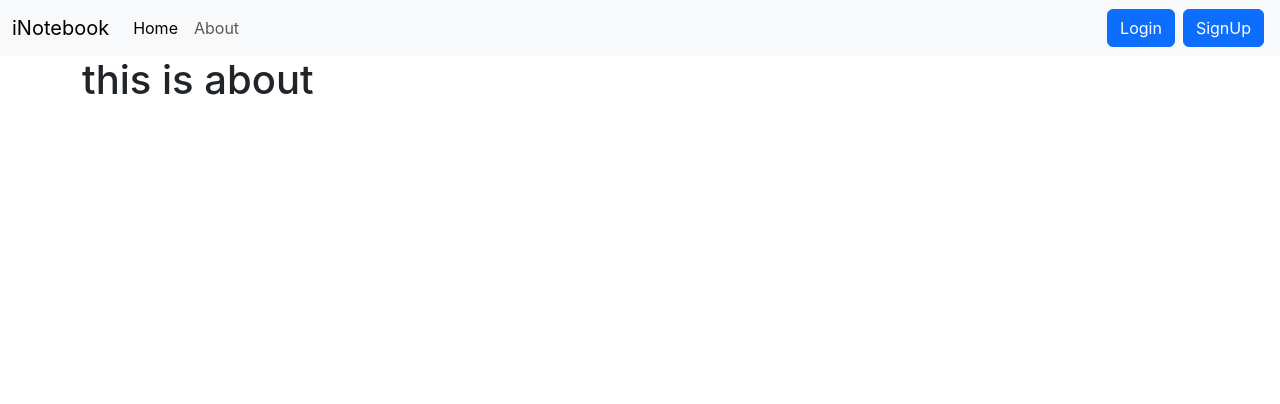
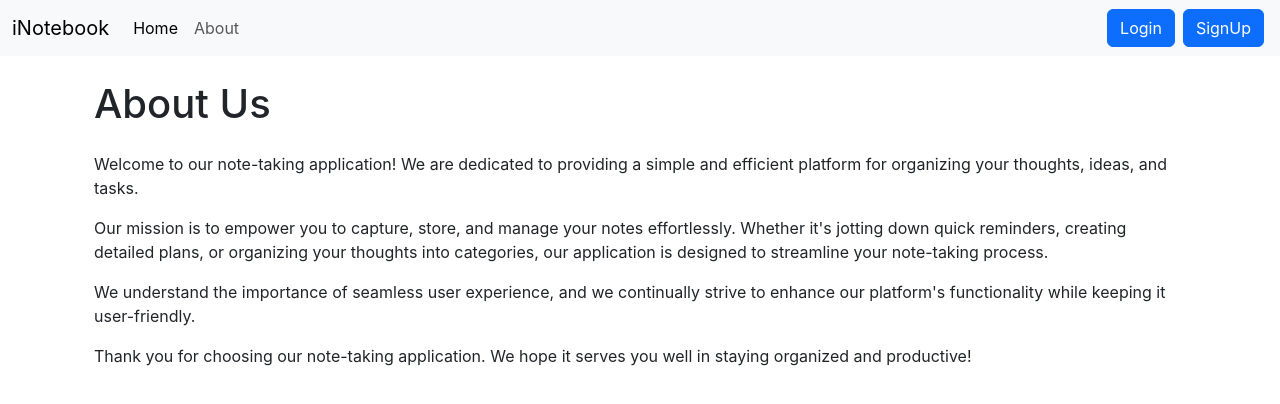
Before and after one commit to PandeyHarish/inotebook, a React (Create React App) app: page /about in a window 1280 px wide. Shown: the top 404 px of the page. Built offline with nearby package versions, Linux system fonts and the light colour scheme.

Commit message:
created logout and displayed notes according to users refactored the code a little bit

```diff
--- a/src/App.js
+++ b/src/App.js
@@ -27,14 +27,14 @@ const App = () => {
     <>
       <NoteState>
         <BrowserRouter>
-          <Navbar />
+          <Navbar showAlert={showAlert} />
           <Alert alert={alert} />
           <div className="container">
             <Routes>
-              <Route exact path="/" element={<Home showAlert={showAlert}/>} />
-              <Route exact path="/about" element={<About showAlert={showAlert}/>} />
-              <Route exact path="/login" element={<Login showAlert={showAlert}/>} />
-              <Route exact path="/signup" element={<SignUp showAlert={showAlert}/>} />
+              <Route exact path="/" element={<Home showAlert={showAlert} />} />
+              <Route exact path="/about" element={<About showAlert={showAlert} />} />
+              <Route exact path="/login" element={<Login showAlert={showAlert} />} />
+              <Route exact path="/signup" element={<SignUp showAlert={showAlert} />} />
             </Routes>
           </div>
         </BrowserRouter>
--- a/src/components/About.js
+++ b/src/components/About.js
@@ -1,12 +1,28 @@
-import React , {useContext} from 'react'
-import noteContext from '../context/notes/NotesContext'
+import React from "react";
+
 const About = () => {
-const a  = useContext(noteContext);
   return (
-    <div>
-      <h1>this is about {a.name}</h1>
+    <div className="container mt-4">
+      <div className="row">
+        <div className="col">
+          <h1 className="mb-4">About Us</h1>
+          <p>
+            Welcome to our note-taking application! We are dedicated to providing a simple and efficient platform for organizing your thoughts, ideas,
+            and tasks.
+          </p>
+          <p>
+            Our mission is to empower you to capture, store, and manage your notes effortlessly. Whether it's jotting down quick reminders, creating
+            detailed plans, or organizing your thoughts into categories, our application is designed to streamline your note-taking process.
+          </p>
+          <p>
+            We understand the importance of seamless user experience, and we continually strive to enhance our platform's functionality while keeping
+            it user-friendly.
+          </p>
+          <p>Thank you for choosing our note-taking application. We hope it serves you well in staying organized and productive!</p>
+        </div>
+      </div>
     </div>
-  )
-}
+  );
+};
 
-export default About
+export default About;
--- a/src/components/EditModal.js
+++ b/src/components/EditModal.js
@@ -1,10 +1,7 @@
-import React,{useContext} from "react";
-import noteContext from "../context/notes/NotesContext";
+import React from "react";
 import "../css/index.css";
 
-
 const EditModal = (props) => {
-   const { notes, getNotes} = useContext(noteContext);
   const { showModal, closeModal, handleFormSubmit, onChange, note } = props;
   const handleCloseModal = () => {
     closeModal(); // Call the closeModal function passed via props
@@ -12,12 +9,11 @@ const EditModal = (props) => {
 
   const handleSubmit = (event) => {
     handleFormSubmit(event); // Call the handleFormSubmit function passed via props
-
   };
 
   const onchange = (event) => {
     onChange(event);
-  }
+  };
 
   return (
     <div>
--- a/src/components/Navbar.js
+++ b/src/components/Navbar.js
@@ -1,8 +1,16 @@
 import  {Link}  from "react-router-dom";
+import { useNavigate } from "react-router-dom";
 
 import React from "react";
 
-const Navbar = () => {
+const Navbar = ({showAlert}) => {
+    let history = useNavigate();
+    const handlelogout = ()=>{
+      localStorage.removeItem("auth-token")
+      showAlert("Logged out successfully", "success");
+      history("/login");
+    }
+
   return (
     <nav className="navbar navbar-expand-lg bg-body-tertiary">
       <div className="container-fluid">
@@ -33,10 +41,10 @@ const Navbar = () => {
               </Link>
             </li>
           </ul>
-          <div>
+         { !localStorage.getItem("auth-token")?<div>
             <Link role="button" className="btn btn-primary mx-1" to="/login">Login</Link>
             <Link role="button" className="btn btn-primary mx-1" to="/signup">SignUp</Link>
-          </div>
+          </div>: <button className="btn btn-primary" onClick={handlelogout}>Logout</button>}
         </div>
       </div>
     </nav>
--- a/src/components/Note.js
+++ b/src/components/Note.js
@@ -3,15 +3,21 @@ import noteContext from "../context/notes/NotesContext";
 import NoteItem from "./NoteItem";
 import AddNote from "./AddNote";
 import EditModal from "./EditModal";
+import { useNavigate } from "react-router-dom";
 
 const Note = (props) => {
-  const { notes, getNotes,editNote } = useContext(noteContext);
+  let history = useNavigate();
+  const { notes, getNotes, editNote } = useContext(noteContext);
   const [showModal, setShowModal] = useState(false);
-  const [note, setNote] = useState({id:"", title: "", description: "", tag: "" });
-  const {showAlert}=props;
+  const [note, setNote] = useState({ id: "", title: "", description: "", tag: "" });
+  const { showAlert } = props;
 
   useEffect(() => {
-    getNotes();
+    if (localStorage.getItem("auth-token")) {
+      getNotes();
+    } else {
+      history("/login");
+    }
     // eslint-disable-next-line
   }, []);
 
@@ -26,7 +32,7 @@ const Note = (props) => {
   const handleFormSubmit = (event) => {
     event.preventDefault();
     editNote(note.id, note.edittitle, note.editdescription, note.edittag);
-    showAlert("Note updated successfully","success");
+    showAlert("Note updated successfully", "success");
     closeModal();
   };
   const onChange = (e) => {
@@ -43,7 +49,7 @@ const Note = (props) => {
     <>
       <div className="container my-4">
         <EditModal showModal={showModal} closeModal={closeModal} handleFormSubmit={handleFormSubmit} onChange={onChange} note={note} />
-        <AddNote showAlert={showAlert}/>
+        <AddNote showAlert={showAlert} />
 
         <h1>Your Notes</h1>
         <div className="container text-center ">
--- a/src/context/notes/NotesState.js
+++ b/src/context/notes/NotesState.js
@@ -14,8 +14,7 @@ const NoteState = (props) => {
       method: "GET",
       headers: {
         "Content-Type": "application/json",
-        "auth-token":
-          "eyJhbGciOiJIUzI1NiIsInR5cCI6IkpXVCJ9.eyJ1c2VyIjp7ImlkIjoiNjU3MzA2ZDBjNmY5MjcyNmM1ZjhhNDBjIn0sImlhdCI6MTcwMjEyNTU1OH0.In_mAVK3jKBfYcyjiAO7Xf3-JfFZH0YvtIiaVVhfIoM",
+        "auth-token": localStorage.getItem("auth-token"),
       },
     });
     const json = await response.json();
@@ -28,8 +27,7 @@ const NoteState = (props) => {
         method: "POST",
         headers: {
           "Content-Type": "application/json",
-          "auth-token":
-            "eyJhbGciOiJIUzI1NiIsInR5cCI6IkpXVCJ9.eyJ1c2VyIjp7ImlkIjoiNjU3MzA2ZDBjNmY5MjcyNmM1ZjhhNDBjIn0sImlhdCI6MTcwMjEyNTU1OH0.In_mAVK3jKBfYcyjiAO7Xf3-JfFZH0YvtIiaVVhfIoM",
+          "auth-token": localStorage.getItem("auth-token"),
         },
         body: JSON.stringify({ title, description, tag }),
       });
@@ -58,19 +56,17 @@ const NoteState = (props) => {
     }
   };
 
-
   // update notes
   const editNote = async (id, title, description, tag) => {
-    const response = await fetch(`${host}/api/notes/updatenote/${id}`, {
+    await fetch(`${host}/api/notes/updatenote/${id}`, {
       method: "PUT",
       headers: {
         "Content-Type": "application/json",
-        "auth-token":
-          "eyJhbGciOiJIUzI1NiIsInR5cCI6IkpXVCJ9.eyJ1c2VyIjp7ImlkIjoiNjU3MzA2ZDBjNmY5MjcyNmM1ZjhhNDBjIn0sImlhdCI6MTcwMjEyNTU1OH0.In_mAVK3jKBfYcyjiAO7Xf3-JfFZH0YvtIiaVVhfIoM",
+        "auth-token": localStorage.getItem("auth-token"),
       },
       body: JSON.stringify({ title, description, tag }),
     });
-    const json = response.json();
+
     let newNote = JSON.parse(JSON.stringify(notes));
     // logic to edit in client
     for (let index = 0; index < newNote.length; index++) {
@@ -87,15 +83,13 @@ const NoteState = (props) => {
 
   // delete notes
   const deleteNote = async (id) => {
-const response = await fetch(`${host}/api/notes/deletenote/${id}`, {
-  method: "DELETE",
-  headers: {
-    "Content-Type": "application/json",
-    "auth-token":
-      "eyJhbGciOiJIUzI1NiIsInR5cCI6IkpXVCJ9.eyJ1c2VyIjp7ImlkIjoiNjU3MzA2ZDBjNmY5MjcyNmM1ZjhhNDBjIn0sImlhdCI6MTcwMjEyNTU1OH0.In_mAVK3jKBfYcyjiAO7Xf3-JfFZH0YvtIiaVVhfIoM",
-  },
-});
-const json = response.json();
+    await fetch(`${host}/api/notes/deletenote/${id}`, {
+      method: "DELETE",
+      headers: {
+        "Content-Type": "application/json",
+        "auth-token": localStorage.getItem("auth-token"),
+      },
+    });
 
     const newNote = notes.filter((note) => {
       return note._id !== id;
```
